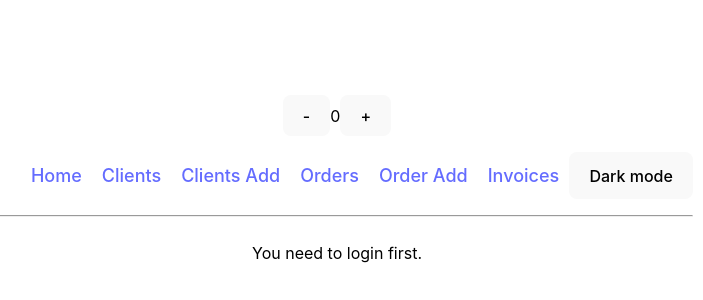
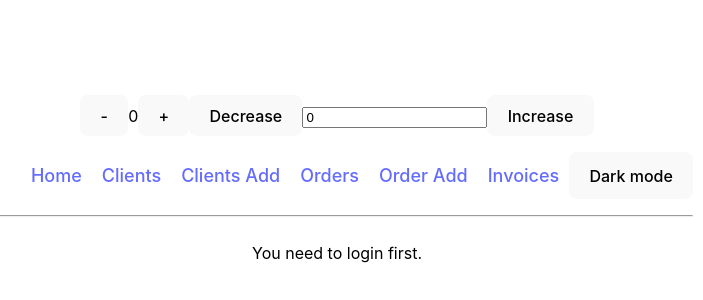
Before and after one commit to magdalsen/react-exercise-app, a React (Vite) app: page /orders/add in a window 1280 px wide. Shown: the part 212-512 px from the top of the page, without its empty margins (303-1006 px from the left). Built offline with nearby package versions, Linux system fonts and the light colour scheme; data requests are answered from the project's data file.

Commit message:
add moneySlice

```diff
--- a/src/App.tsx
+++ b/src/App.tsx
@@ -1,4 +1,4 @@
-import { lazy, Suspense } from 'react';
+import { lazy, Suspense, useState } from 'react';
 import { BrowserRouter, Route, Routes } from "react-router-dom";
 import {
   QueryCache,
@@ -12,8 +12,8 @@ import { Header } from './components/Header';
 import { NotificationProvider } from './contexts/NotificationContext';
 import { ThemeProvider } from './contexts/ThemeContext';
 import { UserProvider } from './contexts/UserContext';
-import { decremented, incremented } from './redux/counter';
 import { useAppDispatch, useAppSelector } from './redux/hooks';
+import { decrementByAmount, decremented, incrementByAmount, incremented } from './redux/moneySlice';
 
 import './App.css'
 const FakeLoginComponent = lazy(() => {return import("./components/Login/FakeLoginComponent")});
@@ -38,7 +38,8 @@ const queryClient=new QueryClient({
 
 const App = () => {
   const dispatch = useAppDispatch();
-  const counter = useAppSelector((state) => {return state.counter.value});
+  const moneySlice = useAppSelector((state) => {return state.counter.value});
+  const [input, setInput] = useState<number>(0);
 
   return (
     <>
@@ -52,8 +53,11 @@ const App = () => {
                 )}
                 <div>
                   <button onClick={() => {return dispatch(decremented())}}>-</button>
-                  <span>{counter}</span>
+                  <span>{moneySlice}</span>
                   <button onClick={() => {return dispatch(incremented())}}>+</button>
+                  <button onClick={() => {return dispatch(decrementByAmount(Number(input)))}}>Decrease</button>
+                  <input type="number" value={input} onInput={(e:any) => {return setInput(e.target.value)}} />
+                  <button onClick={() => {return dispatch(incrementByAmount(Number(input)))}}>Increase</button>
                 </div>
                 <BrowserRouter>
                     <Header />
--- a/src/contexts/NotificationContext.tsx
+++ b/src/contexts/NotificationContext.tsx
@@ -1,6 +1,8 @@
-import { Dispatch, SetStateAction, createContext, useState } from "react";
+import { createContext, Dispatch, SetStateAction, useState } from "react";
 import { toast, ToastContainer } from "react-toastify";
+
 import { getSafeContext } from "./getSafeContext";
+
 import 'react-toastify/dist/ReactToastify.css';
 
 type NotificationProviderType = {
--- a/src/redux/configureStore.ts
+++ b/src/redux/configureStore.ts
@@ -2,7 +2,7 @@ import { configureStore } from "@reduxjs/toolkit";
 import { combineReducers } from "redux";
 
 import authReducer from "./authSlice";
-import counterReducer from "./counter"
+import counterReducer from "./moneySlice"
 
 const reducer = combineReducers({
   counter: counterReducer,
--- a/src/redux/counter.ts
+++ b/src/redux/moneySlice.ts
@@ -1,7 +1,7 @@
 import type { PayloadAction } from '@reduxjs/toolkit'
 import { createSlice } from '@reduxjs/toolkit'
 
-import type { RootState } from '../redux/configureStore'
+import type { RootState } from './configureStore'
 
 interface CounterState {
   value: number
@@ -12,7 +12,7 @@ const initialState: CounterState = {
 }
 
 export const counterSlice = createSlice({
-  name: "counter", //nazwa reducera
+  name: "moneySlice", //nazwa reducera
   initialState,
   reducers: {
     //akcje
@@ -24,11 +24,14 @@ export const counterSlice = createSlice({
     },
     incrementByAmount: (state,action:PayloadAction<number>)=>{
         state.value+=action.payload;
-    }
+    },
+    decrementByAmount: (state,action:PayloadAction<number>)=>{
+      state.value-=action.payload;
+  }
   },
 });
 
-export const { incremented, decremented,incrementByAmount } = counterSlice.actions;
+export const { incremented, decremented,incrementByAmount, decrementByAmount } = counterSlice.actions;
 //nasz wlasny selector do wyciągania części przechowywanego stanu
 export const selectCount=(state:RootState)=>{return state.counter.value}
 export default counterSlice.reducer;
```
